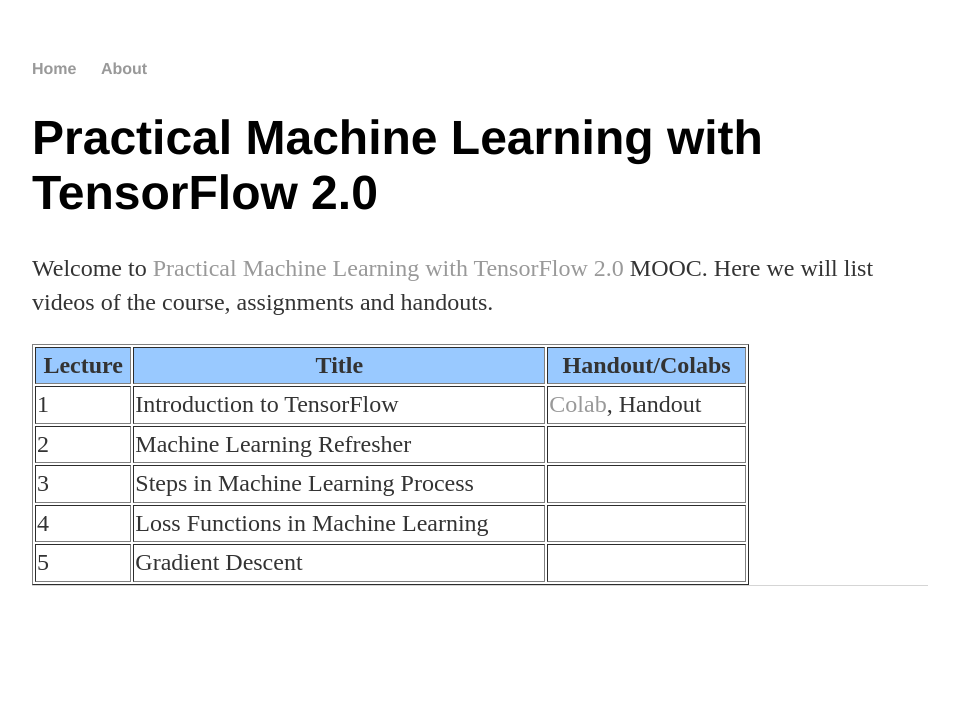
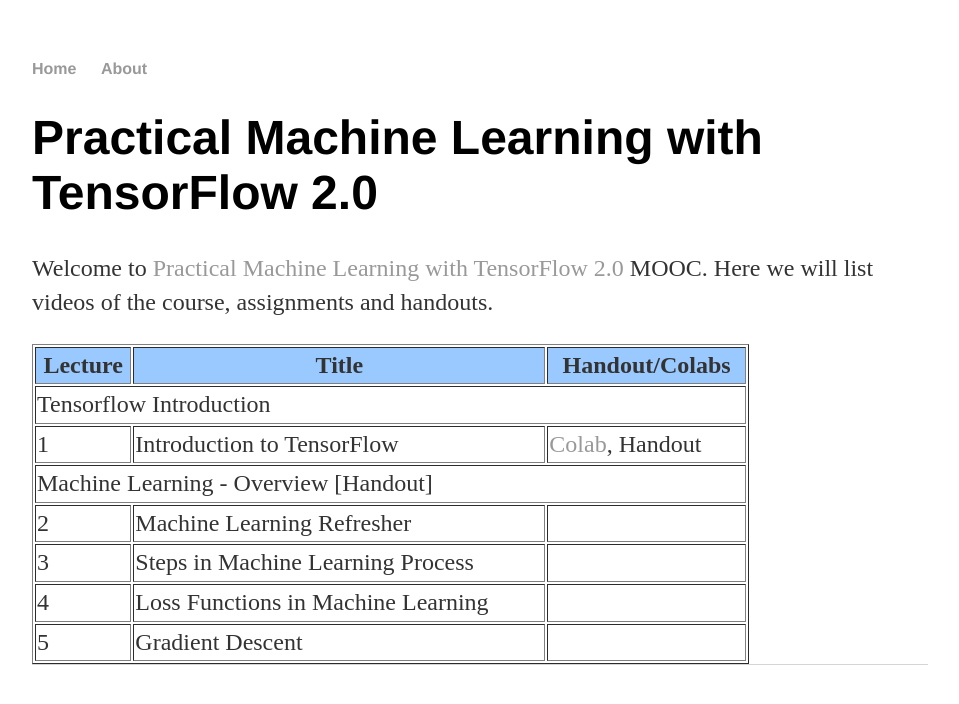
Before and after one commit to tfindiamooc/tfindiamooc.github.io, a Jekyll site: the page built from index.html, in a window 1280 px wide. Shown: the top 704 px of the page, without its empty margins (160-1119 px from the left). Built offline with Jekyll 4.4.1, drawn with Linux system fonts in a browser that asks for light colours.

Commit message:
Update index.html

```diff
--- a/index.html
+++ b/index.html
@@ -16,9 +16,15 @@
 		<th>Handout/Colabs</th>
 	</tr>
 	<tr>
+		<td colspan=3>Tensorflow Introduction</td>
+	</tr>
+	<tr>
 		<td> 1 </td>
 		<td> Introduction to TensorFlow </td>
 		<td> <a href='https://colab.research.google.com/github/tfindiamooc/tfindiamooc.github.io/blob/master/colabs/session_1_beginner.ipynb'>Colab</a>, Handout </td>
+	</tr>
+	<tr>
+		<td colspan=3>Machine Learning - Overview [Handout]</td>
 	</tr>
 	<tr>
 		<td> 2 </td>
```
